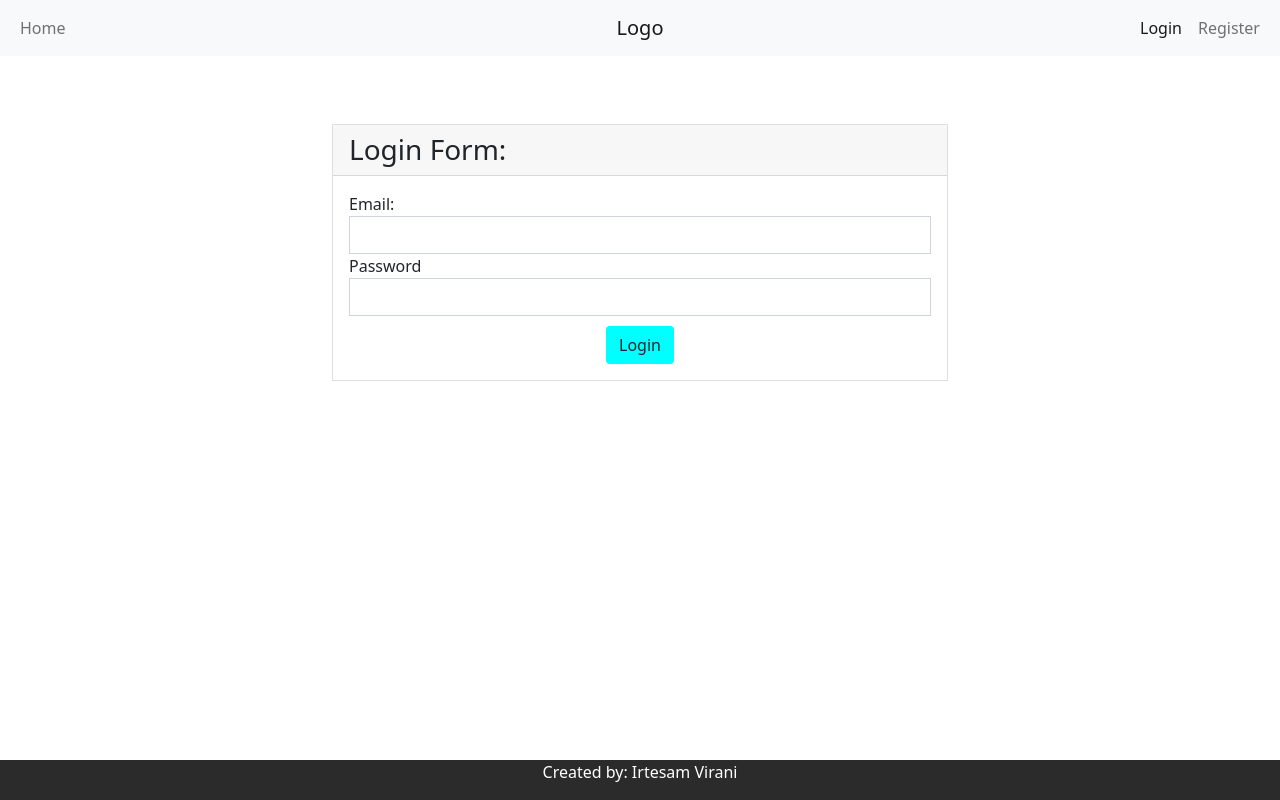
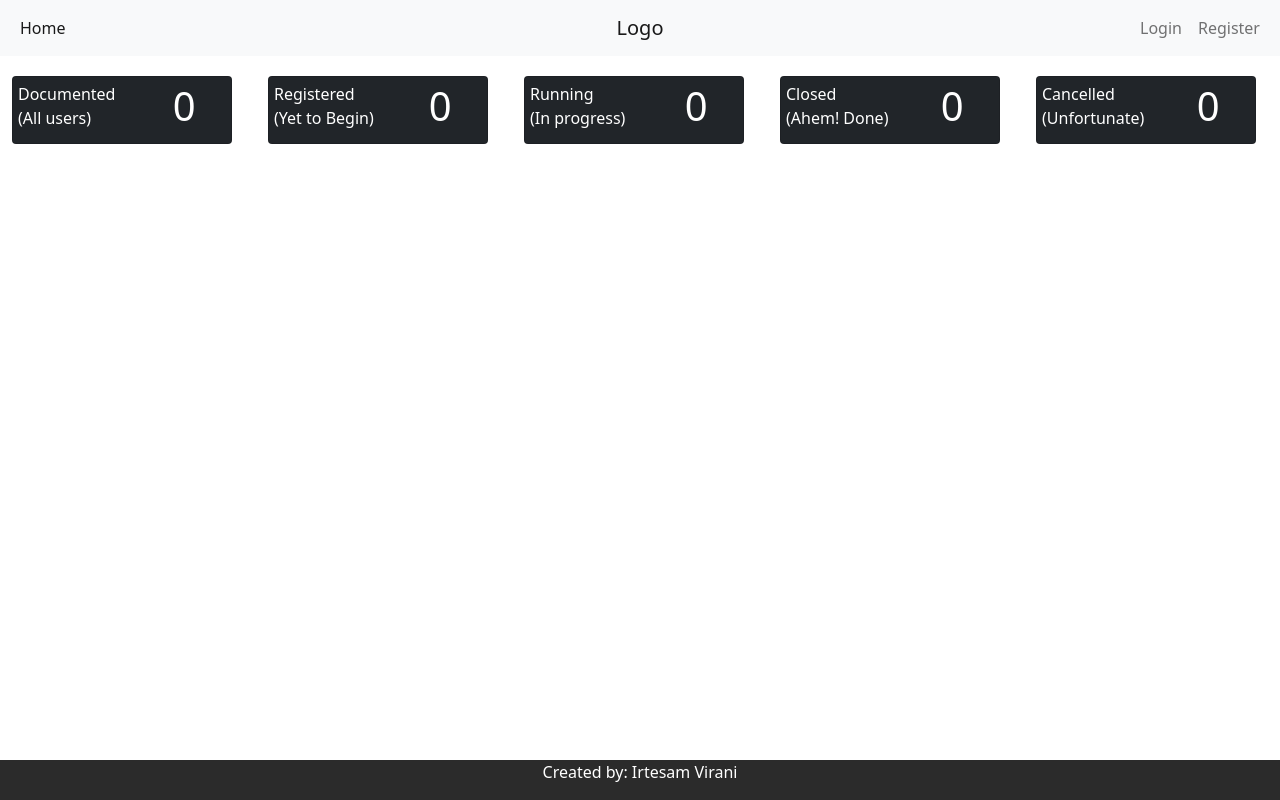
Before and after one commit to Samcanes/tpl-client, an Angular app: page /home in a window 1280 px wide. Before the commit this address led to /login. Built offline with nearby package versions, Linux system fonts and the light colour scheme; no server answers.

Commit message:
added counters

```diff
--- a/src/app/app-routing.module.ts
+++ b/src/app/app-routing.module.ts
@@ -17,7 +17,6 @@ const routes: Routes = [
   {
     path: 'home',
     component: HomeCountersComponent,
-    canActivate: [AuthenticatorGuard],
   },
   {
     path: 'create',
--- a/src/app/auth-project-events.service.ts
+++ b/src/app/auth-project-events.service.ts
@@ -10,6 +10,7 @@ export class AuthProjectEventsService {
   private _createProject = "https://tpl-server.herokuapp.com/api/project/create";
   private _updateProject = "https://tpl-server.herokuapp.com/api/project/update";
   private _readProjects = "https://tpl-server.herokuapp.com/api/project/read"
+  private _readAllProjects = "https://tpl-server.herokuapp.com/api/project/readAll"
 
   constructor(private http: HttpClient) { }
 
@@ -24,4 +25,7 @@ export class AuthProjectEventsService {
   readProjects() {
     return this.http.get<any>(this._readProjects)
   }
+  readAllProjects() {
+    return this.http.get<any>(this._readAllProjects)
+  }
 }
--- a/src/app/auth.service.ts
+++ b/src/app/auth.service.ts
@@ -23,7 +23,7 @@ export class AuthService {
   }
 
   loggedIn(){
-    console.log("token existance is: ", !!sessionStorage.getItem('token'))
+    // console.log("token existance is: ", !!sessionStorage.getItem('token'))
     return !!sessionStorage.getItem('token')
   }
 
--- a/src/app/home-counters/home-counters.component.css
+++ b/src/app/home-counters/home-counters.component.css
@@ -0,0 +1,4 @@
+.card{
+    padding: 5px;
+    max-width: 220px;
+}
--- a/src/app/home-counters/home-counters.component.html
+++ b/src/app/home-counters/home-counters.component.html
@@ -1 +1,98 @@
-<p>home-counters works!</p>
+<div class="row">
+    <div class="col-sm">
+        <div class="card mb-3 widget-content bg-dark">
+            <div class="widget-content-wrapper text-white">
+                <div class="row">
+                    <div class="col-8">
+                        <div class="row">
+                            <div class="widget-heading">Documented</div>
+                        </div>
+                        <div class="row">
+                            <div class="widget-subheading">(All users)</div>
+                        </div>
+                    </div>
+                    <div class="col">
+                        <div class="h1"><span>{{projectsLength}}</span></div>
+                    </div>
+                </div>
+            </div>
+        </div>
+    </div>
+    <div class="col-sm">
+        <div class="card mb-3 widget-content bg-dark">
+            <div class="widget-content-wrapper text-white">
+                <div class="row">
+                    <div class="col-8">
+                        <div class="row">
+                            <div class="widget-heading">Registered</div>
+                        </div>
+                        <div class="row">
+                            <div class="widget-subheading">(Yet to Begin)</div>
+                        </div>
+                    </div>
+                    <div class="col">
+                        <div class="h1"><span>{{  statusRegisteredCounter
+                        }}</span></div>
+                    </div>
+                </div>
+            </div>
+        </div>
+    </div>
+    <div class="col-sm">
+        <div class="card mb-3 widget-content bg-dark">
+            <div class="widget-content-wrapper text-white">
+                <div class="row">
+                    <div class="col-8">
+                        <div class="row">
+                            <div class="widget-heading">Running</div>
+                        </div>
+                        <div class="row">
+                            <div class="widget-subheading">(In progress)</div>
+                        </div>
+                    </div>
+                    <div class="col-4">
+                        <div class="h1"><span>{{statusRunningCounter}}</span></div>
+                    </div>
+                </div>
+            </div>
+        </div>
+    </div>
+    <div class="col-sm">
+        <div class="card mb-3 widget-content bg-dark">
+            <div class="widget-content-wrapper text-white">
+                <div class="row">
+                    <div class="col-8">
+                        <div class="row">
+                            <div class="widget-heading">Closed</div>
+                        </div>
+                        <div class="row">
+                            <div class="widget-subheading">(Ahem! Done)</div>
+                        </div>
+                    </div>
+                    <div class="col">
+                        <div class="h1"><span>{{statusClosedCounter}}</span></div>
+                    </div>
+                </div>
+            </div>
+        </div>
+    </div>
+    <div class="col-sm">
+        <div class="card mb-3 widget-content bg-dark">
+            <div class="widget-content-wrapper text-white">
+                <div class="row">
+                    <div class="col-8">
+                        <div class="row">
+                            <div class="widget-heading">Cancelled</div>
+                        </div>
+                        <div class="row">
+                            <div class="widget-subheading">(Unfortunate)</div>
+                        </div>
+                    </div>
+                    <div class="col">
+                        <div class="h1"><span>{{statusCancelledCounter}}</span></div>
+                    </div>
+                </div>
+            </div>
+        </div>
+    </div>
+</div>
--- a/src/app/home-counters/home-counters.component.ts
+++ b/src/app/home-counters/home-counters.component.ts
@@ -1,4 +1,6 @@
 import { Component, OnInit } from '@angular/core';
+import { AuthProjectEventsService } from '../auth-project-events.service';
+
 
 @Component({
   selector: 'app-home-counters',
@@ -7,9 +9,36 @@ import { Component, OnInit } from '@angular/core';
 })
 export class HomeCountersComponent implements OnInit {
 
-  constructor() { }
+  projects = [];
+  projectsLength: number = 0;
+  statusRegisteredCounter: number = 0;
+  statusRunningCounter: number = 0;
+  statusClosedCounter: number = 0;
+  statusCancelledCounter: number = 0;
 
-  ngOnInit(): void {
+  constructor(private _projects: AuthProjectEventsService) { }
+
+  ngOnInit() {
+    this._projects.readAllProjects()
+      .subscribe(
+        res => {
+          console.log(res.projectData)
+          this.projectsLength = res.projectData.length
+          for (let each in res.projectData){
+            console.log(res.projectData[each])
+            if(res.projectData[each].status === "Closed"){
+              this.statusClosedCounter++
+            } else if(res.projectData[each].status === "Cancelled"){
+              this.statusCancelledCounter++
+            }else if(res.projectData[each].status === "Registered"){
+              this.statusRegisteredCounter++
+            }else if(res.projectData[each].status === "Running"){
+              this.statusRunningCounter++
+            }
+          }
+        },
+        err => console.log(err)
+      )
   }
 
 }
```
